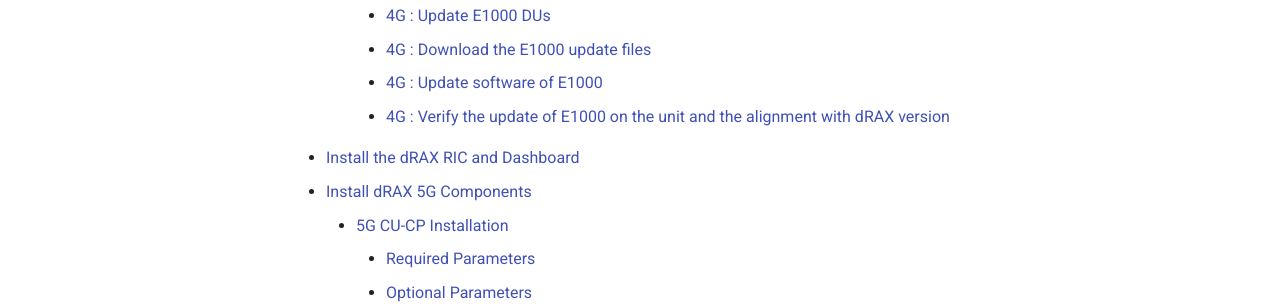
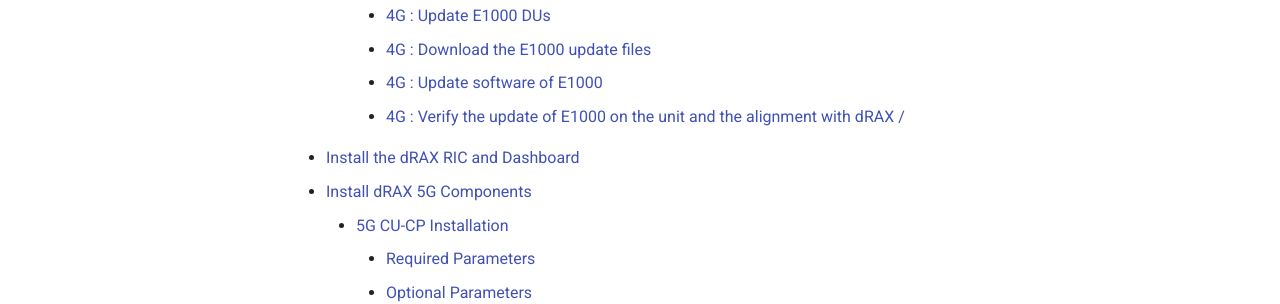
Before and after one commit to accelleran/drax-docs, an MkDocs documentation site: the page built from docs/drax-install/index.md, in a window 1280 px wide and 900 px high, scrolled down 1161 px. Shown: the part 153-457 px from the top of the window. Built offline with MkDocs 1.6.1 and Material for MkDocs 9.7.7, drawn with Linux system fonts in a browser that asks for light colours; the version menu is left out.

Commit message:
Update index.md

```diff
--- a/docs/drax-install/index.md
+++ b/docs/drax-install/index.md
@@ -33,7 +33,7 @@
         - [4G : Update E1000 DUs](#4g--update-e1000-dus)
         - [4G : Download the E1000 update files](#4g--download-the-e1000-update-files)
         - [4G : Update software of E1000](#4g--update-software-of-e1000)
-        - [4G : Verify the update of E1000 on the unit and the alignment with dRAX version](#4g--verify-the-update-of-e1000-on-the-unit-and-the-alignment-with-drax-version)
+        - [4G : Verify the update of E1000 on the unit and the alignment with dRAX /](#4g--verify-the-update-of-e1000-on-the-unit-and-the-alignment-with-drax-version)
   - [Install the dRAX RIC and Dashboard](#install-the-drax-ric-and-dashboard)
   - [Install dRAX 5G Components](#install-drax-5g-components)
     - [5G CU-CP Installation](#5g-cu-cp-installation)
```
Also changed, not shown: other parts of docs/drax-install/index.md (+1 -1 lines).
